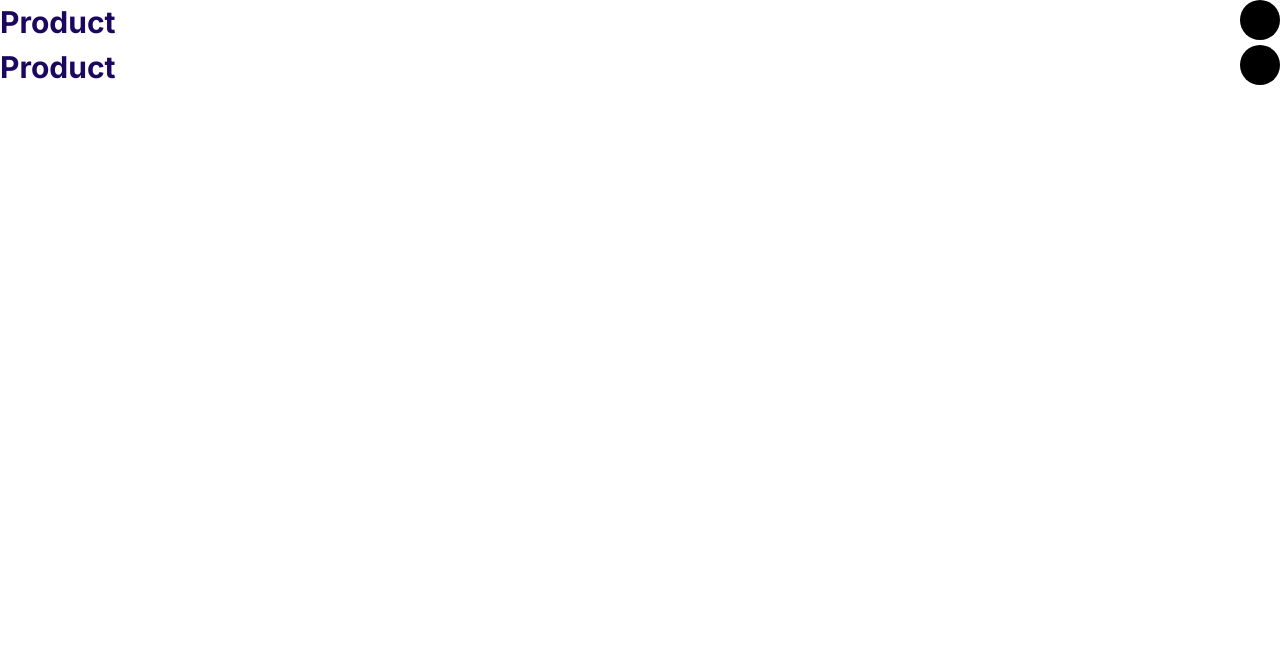
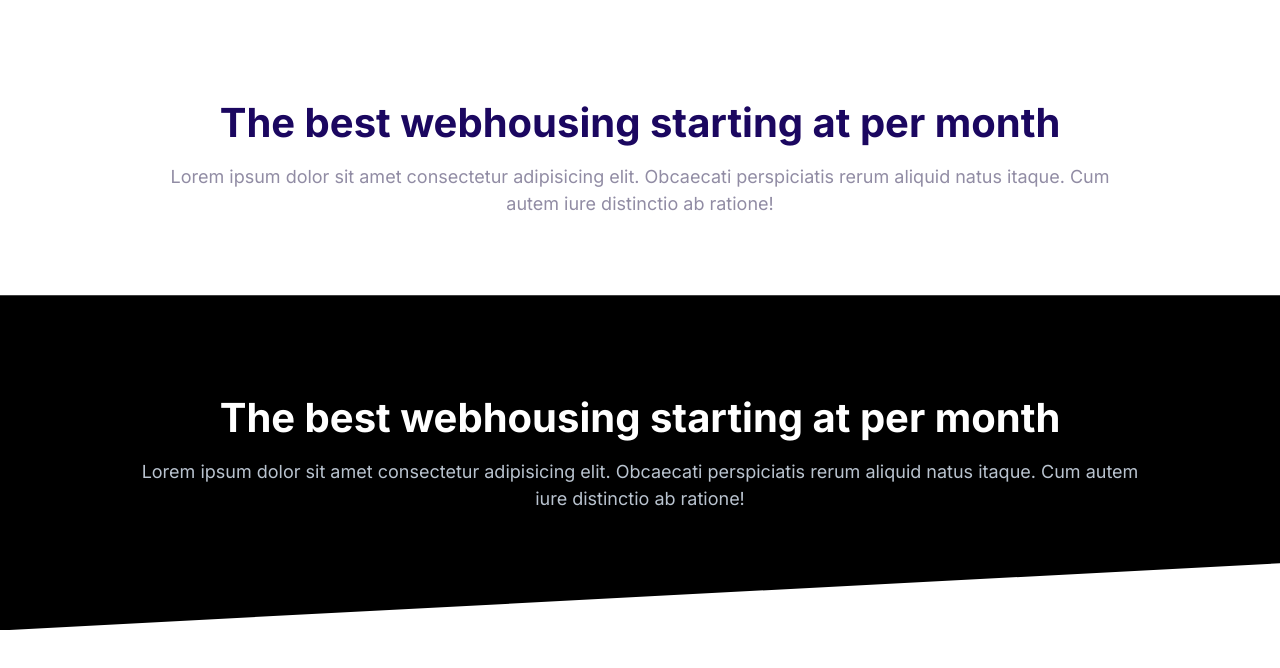
Before and after one commit to m-or/First-project, a plain HTML site: page index.html in a window 1280 px wide. Drawn offline with Linux system fonts and the light colour scheme.

Commit message:
Build block component.

```diff
--- a/css/styles.css
+++ b/css/styles.css
@@ -17,6 +17,7 @@
 
  .container {
     max-width: 1024px;
+    margin: 0 auto;
  }
 
 
@@ -304,7 +305,7 @@
     width: 100%;
  }
 
- .btn--stretched{
+ .btn--stretched {
     padding-left: 6rem;
     padding-right: 6rem;
  }
@@ -645,7 +646,8 @@
 
     .callout .grid--1x2 {
        grid-column-gap: 2rem;
-       grid-template-columns: 1fr auto; /* to stretch the first column to take up all extra space */
+       grid-template-columns: 1fr auto;
+       /* to stretch the first column to take up all extra space */
     }
 
     .callout__body {
@@ -656,27 +658,27 @@
 
  /* Collapsible */
 
-.collapsible__header{
+ .collapsible__header {
     display: flex;
     justify-content: space-between;
  }
 
-.collapsible__heading{
+ .collapsible__heading {
     font-size: 3rem;
     margin: 0;
  }
 
-.collapsible-icon{
+ .collapsible-icon {
     align-self: center;
 
  }
 
-.collapsible__chevron{
+ .collapsible__chevron {
     transform: rotate(-90deg);
     transition: transform 0.3s;
  }
 
-.collapsible__content{
+ .collapsible__content {
     /* display: none; we cannot animate this property so using max-height property */
     max-height: 0;
     opacity: 0;
@@ -684,12 +686,57 @@
     transition: all 0.3s;
  }
 
-.collapsible--expanded .collapsible__chevron{
+ .collapsible--expanded .collapsible__chevron {
     transform: rotate(0);
  }
 
-.collapsible--expanded .collapsible__content{
+ .collapsible--expanded .collapsible__content {
     /* display: block;*/
     max-height: 100vh;
- opacity:1;
+    opacity: 1;
  }
+
+
+ /* Blocks */
+
+ .block {
+    --padding-vertical: 6rem;
+    padding: var(--padding-vertical) 2rem;
+    text-align: center;
+ }
+
+ .block__header {
+    text-align: center;
+ }
+
+ .block--dark {
+    background-color: #000;
+    color: #b9c3cf;
+ }
+
+ .block--dark .block__header {
+    margin: 0 auto;
+ }
+
+ .block--dark h1,
+ .block--dark h2,
+ .block--dark h3{
+    color: #fff;
+ }
+
+ .block--skewed-right {
+    clip-path: polygon(0 0, 100% 0, 100% 80%, 0% 100%);
+    padding-bottom: calc(var(--padding-vertical) + 4rem );
+ }
+
+ .block--skewed-left {
+    clip-path: polygon(0 0, 100% 0, 100% 100%, 0% 80%);
+    padding-bottom: calc(var(--padding-vertical) + 4rem );
+ }
+
+ @media screen and (min-width: 1024px) {
+
+    .block__description {
+       font-size: 1.8rem;
+    }
+ }
--- a/index.html
+++ b/index.html
@@ -14,31 +14,22 @@
 </head>
 
 <body>
-    <div class="collapsible">
-        <header class="collapsible__header">
-            <h2 class="collapsible__heading">Product</h2>
-            <svg class="icon collapsible__chevron">
-                <use xlink:href="images/sprite.svg#chevron"></use>
-            </svg>
-        </header>
-        <div class="collapsible__content">
-            <p>Lorem, ipsum dolor sit amet consectetur adipisicing elit. Molestiae quas eum laudantium incidunt quod
-                beatae placeat distinctio obcaecati corporis expedita!</p>
-        </div>
-    </div>
+        <section class="block container">
+                <header class="block__header">
+                    <h2 class="block__heading">The best webhousing starting at per month</h2>
+                    <p class="block__description">Lorem ipsum dolor sit amet consectetur adipisicing elit. Obcaecati perspiciatis rerum aliquid natus itaque. Cum autem iure distinctio ab ratione!</p>
+                </header>
+        </section>
 
-    <div class="collapsible">
-        <header class="collapsible__header">
-            <h2 class="collapsible__heading">Product</h2>
-            <svg class="icon collapsible__chevron">
-                <use xlink:href="images/sprite.svg#chevron"></use>
-            </svg>
-        </header>
-        <div class="collapsible__content">
-            <p>Lorem, ipsum dolor sit amet consectetur adipisicing elit. Molestiae quas eum laudantium incidunt quod
-                beatae placeat distinctio obcaecati corporis expedita!</p>
-        </div>
-    </div>
+        <section class="block block--dark block--skewed-right">
+            <div class="container">
+                <header class="block__header">
+                    <h2 class="block__heading">The best webhousing starting at per month</h2>
+                    <p class="block__description">Lorem ipsum dolor sit amet consectetur adipisicing elit. Obcaecati perspiciatis rerum aliquid natus itaque. Cum autem iure distinctio ab ratione!</p>
+                </dheader>
+            </div>
+        </section>
+
 
     <script src="js/main.js"></script>
 </body>
```
Also changed, not shown: components/block.html (added, +15 -0 lines). Lines whose indentation alone changed are shown as unchanged.
